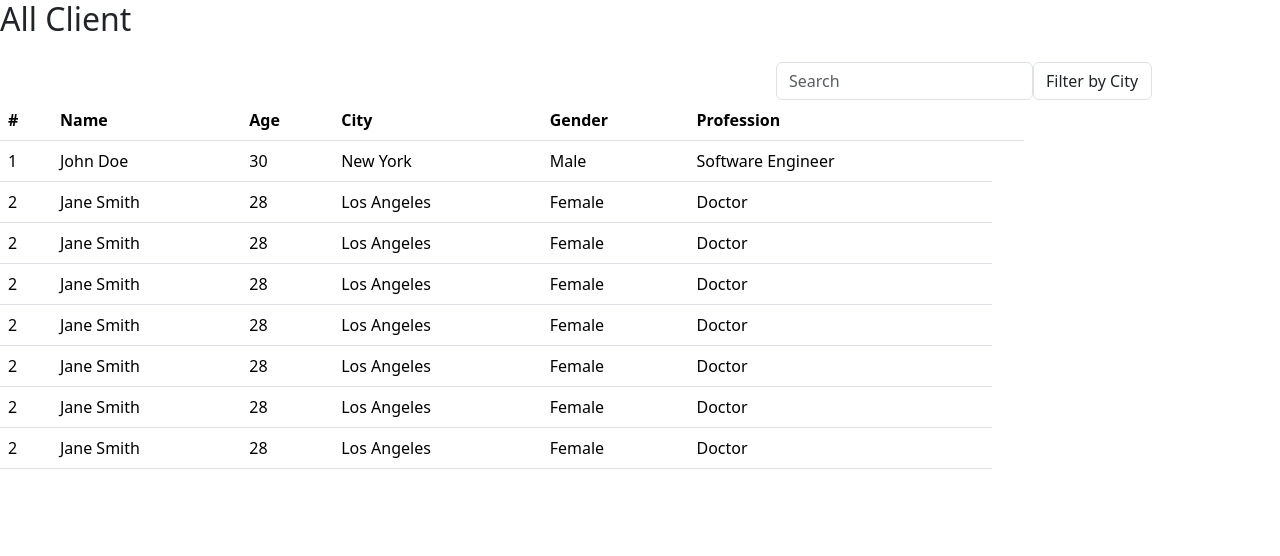
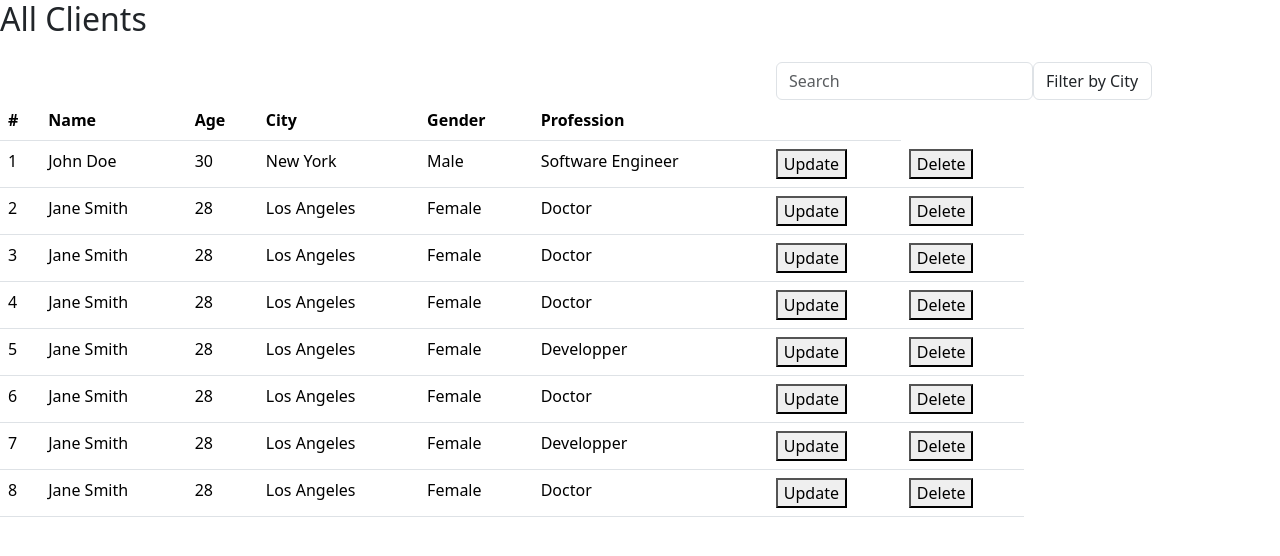
Before and after one commit to dalisaid/Dashboard-Beem, a React (Create React App) app: page / in a window 1280 px wide. Shown: the top 556 px of the page. Built offline with nearby package versions, Linux system fonts and the light colour scheme.

Commit message:
clientpage-front-end

```diff
--- a/src/components/client.jsx
+++ b/src/components/client.jsx
@@ -4,7 +4,8 @@ import { Table, Form, FormControl } from 'react-bootstrap';
 export const ClientTable = () => {
   return (
     <div>
-        <h2>All Client</h2>
+
+        <h2>All Clients</h2>
         <div style={{ display: "flex", justifyContent: "right", marginRight:"10%" }}>
         {/* Placeholder for search bar */}
         <Form className="mt-3">
@@ -44,6 +45,9 @@ export const ClientTable = () => {
             <td>New York</td>
             <td>Male</td>
             <td>Software Engineer</td>
+            <td><button>Update</button></td>
+            <td><button>Delete</button></td>
+
           </tr>
           <tr >
             <td>2</td>
@@ -52,54 +56,68 @@ export const ClientTable = () => {
             <td>Los Angeles</td>
             <td>Female</td>
             <td>Doctor</td>
+            <td><button>Update</button></td>
+            <td><button>Delete</button></td>
           </tr>
           <tr >
-            <td>2</td>
+            <td>3</td>
             <td>Jane Smith</td>
             <td>28</td>
             <td>Los Angeles</td>
             <td>Female</td>
             <td>Doctor</td>
+            <td><button>Update</button></td>
+            <td><button>Delete</button></td>
           </tr>
           <tr >
-            <td>2</td>
+            <td>4</td>
             <td>Jane Smith</td>
             <td>28</td>
             <td>Los Angeles</td>
             <td>Female</td>
             <td>Doctor</td>
+            <td><button>Update</button></td>
+            <td><button>Delete</button></td>
           </tr>
           <tr >
-            <td>2</td>
+            <td>5</td>
+            <td>Jane Smith</td>
+            <td>28</td>
+            <td>Los Angeles</td>
+            <td>Female</td>
+            <td>Developper</td>
+            <td><button>Update</button></td>
+            <td><button>Delete</button></td>
+          </tr>
+          <tr >
+            <td>6</td>
             <td>Jane Smith</td>
             <td>28</td>
             <td>Los Angeles</td>
             <td>Female</td>
             <td>Doctor</td>
+            <td><button>Update</button></td>
+            <td><button>Delete</button></td>
           </tr>
           <tr >
-            <td>2</td>
+            <td>7</td>
+            <td>Jane Smith</td>
+            <td>28</td>
+            <td>Los Angeles</td>
+            <td>Female</td>
+            <td>Developper</td>
+            <td><button>Update</button></td>
+            <td><button>Delete</button></td>
+          </tr>
+          <tr >
+            <td>8</td>
             <td>Jane Smith</td>
             <td>28</td>
             <td>Los Angeles</td>
             <td>Female</td>
             <td>Doctor</td>
-          </tr>
-          <tr >
-            <td>2</td>
-            <td>Jane Smith</td>
-            <td>28</td>
-            <td>Los Angeles</td>
-            <td>Female</td>
-            <td>Doctor</td>
-          </tr>
-          <tr >
-            <td>2</td>
-            <td>Jane Smith</td>
-            <td>28</td>
-            <td>Los Angeles</td>
-            <td>Female</td>
-            <td>Doctor</td>
+            <td><button>Update</button></td>
+            <td><button>Delete</button></td>
           </tr>
 
           {/* Add more data as needed */}
```
